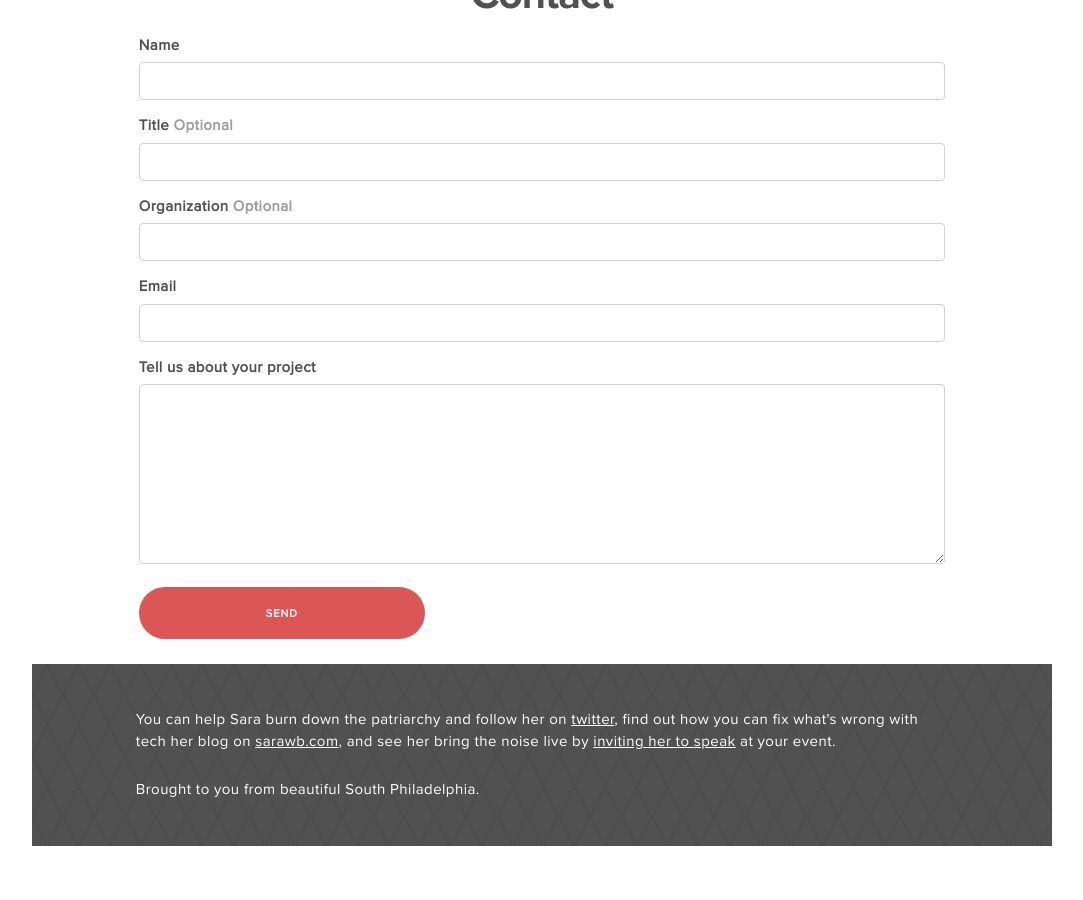
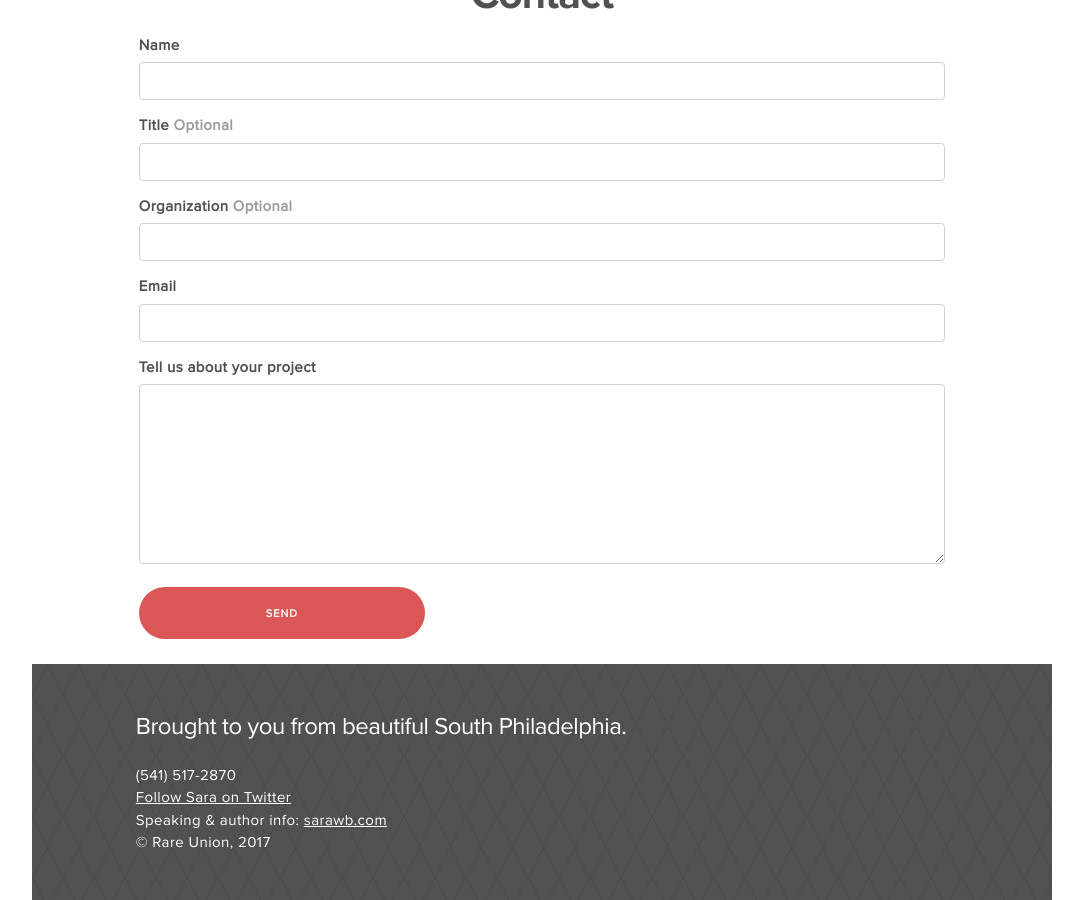
Before and after one commit to sarawb/sarawb.github.io, a Jekyll site: the page built from index.html, in a window 1280 px wide and 900 px high, scrolled down 2975 px. Shown: the whole window, without its empty margins (98-1181 px from the left). Built offline with Jekyll 4.4.1, drawn with Linux system fonts in a browser that asks for light colours; some web fonts are replaced; before the commit the page ends 3821 px from its top, so only the background shows below that.

Commit message:
Update footer content

```diff
--- a/_includes/footer.html
+++ b/_includes/footer.html
@@ -1,12 +1,15 @@
 <div id="footer" class="site-content">
   <div class="row footer-content">
-    <div class="footer-paragraph twelve columns">
-      <p class="white">
-        You can help Sara burn down the patriarchy and follow her on <a href="https://twitter.com/sara_ann_marie">twitter</a>, find out how you can fix what's wrong with tech her blog on <a href="http://www.sarawb.com/">sarawb.com</a>, and see her bring the noise live by <a href="http://www.sarawb.com/speaking/">inviting her to speak</a> at your event.
-      </p>
-    </div>
     <div class="footer-from twelve columns white">
-      Brought to you from beautiful South Philadelphia.
+      <h5 class="footer-header">
+        Brought to you from beautiful South Philadelphia.
+      </h5>
+      <div class="footer-info">
+      (541) 517-2870<br/>
+      <a href="https://twitter.com/sara_ann_marie">Follow Sara on Twitter</a><br />
+      Speaking &amp; author info: <a href="http://www.sarawb.com/">sarawb.com</a><br />
+      &copy; Rare Union, {{ 'now' | date: "%Y" }}
+      </div>
     </div>
   </div>
 </div>
```
